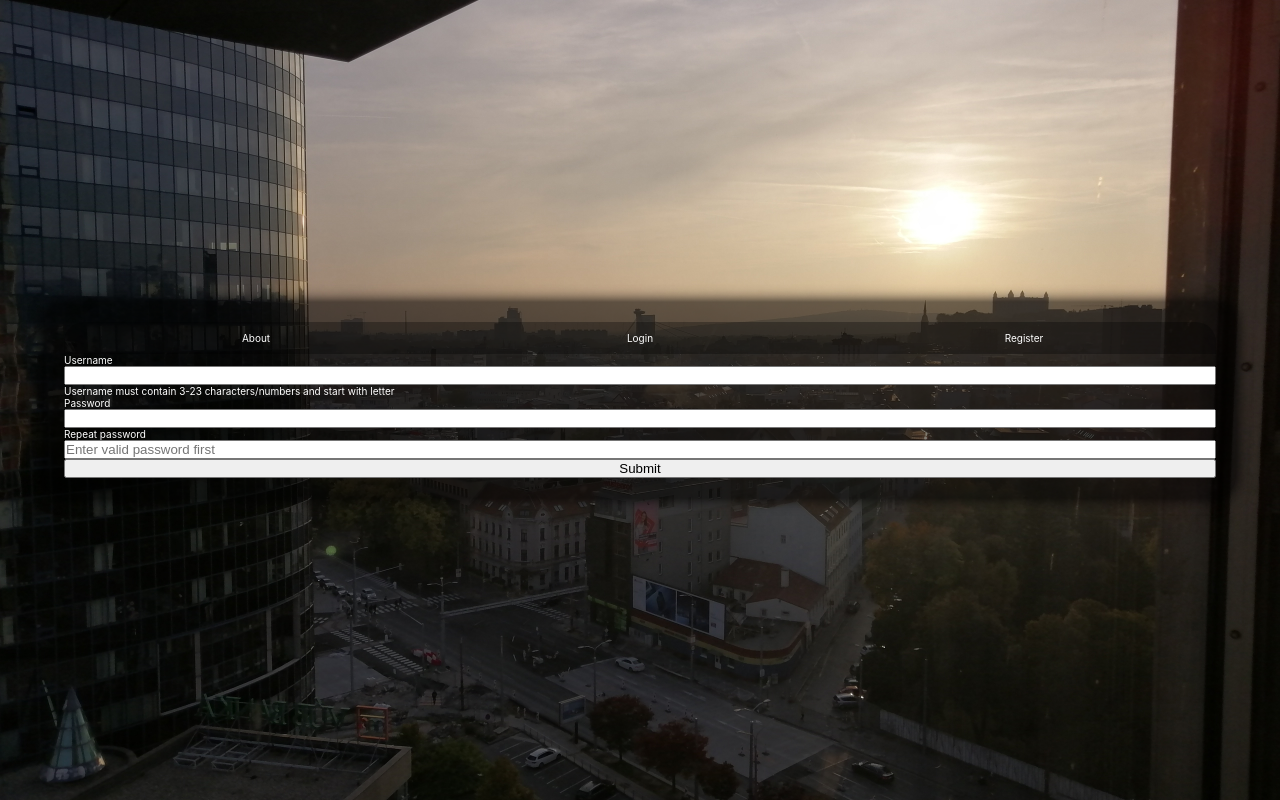
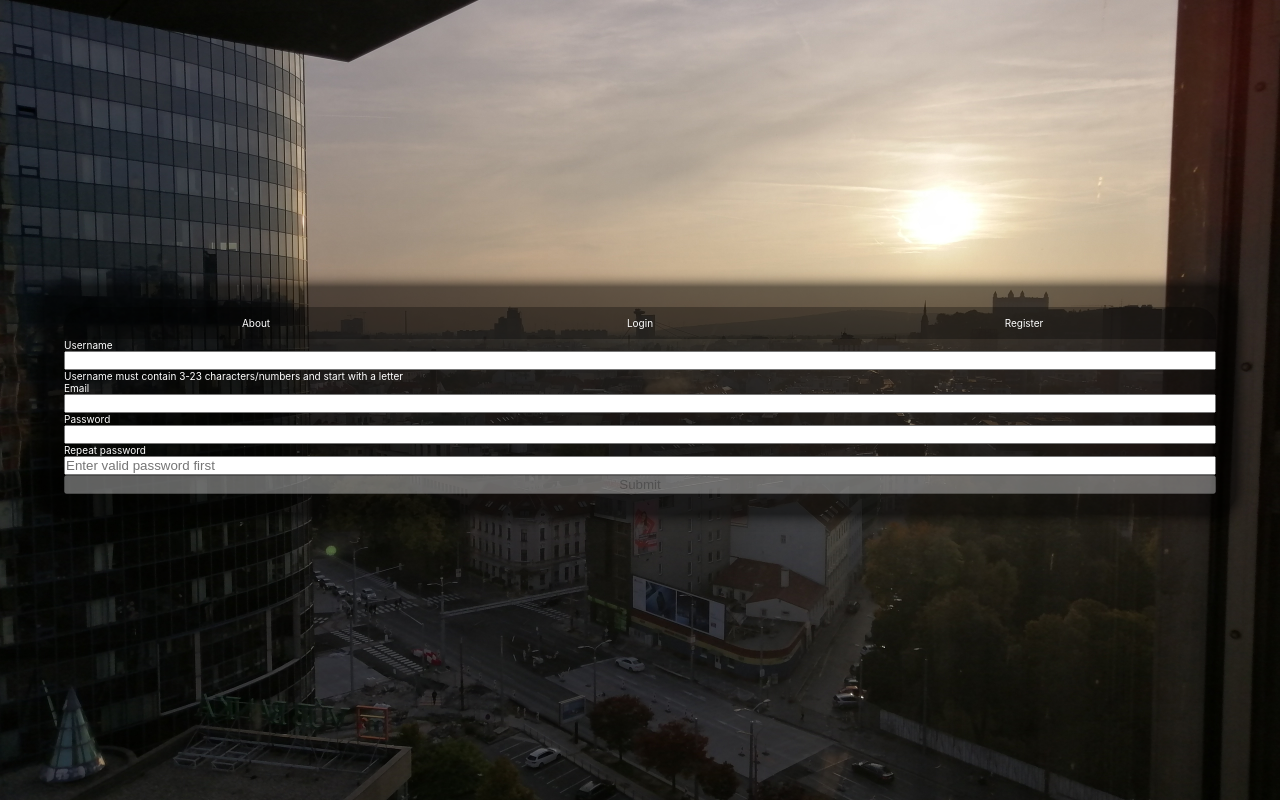
Before and after one commit to mrslvs/invoicing, a React (Create React App) app in the folder frontend/: page / in a window 1280 px wide. Both pictures are taken after a click on the button "Register". Built offline with nearby package versions, Linux system fonts and the light colour scheme.

Commit message:
refactor register page & add email input

```diff
--- a/frontend/src/home/Register.js
+++ b/frontend/src/home/Register.js
@@ -6,6 +6,10 @@ const Register = () => {
     // https://youtu.be/brcHK3P6ChQ
     //must start lower or upercase letter, then char or number or - or _
     const USER_REGEX = /^[a-zA-Z][a-zA-Z0-9-_]{3,23}$/;
+
+    // https://www.simplilearn.com/tutorials/javascript-tutorial/email-validation-in-javascript
+    const EMAIL_REGEX = /^[a-zA-Z0-9.!#$%&'*+/=?^_`{|}~-]+@[a-zA-Z0-9-]+(?:\.[a-zA-Z0-9-]+)*$/;
+
     // Min 8 chars, 1 uppercase letter, 1 lowercase letter, 1 number, 1 special character:
     // (https://stackoverflow.com/questions/19605150/regex-for-password-must-contain-at-least-eight-characters-at-least-one-number-a)
     const PWD_REGEX = /^(?=.*[a-z])(?=.*[A-Z])(?=.*\d)(?=.*[@$!%*?&])[A-Za-z\d@$!%*?&]{8,}$/;
@@ -13,11 +17,16 @@ const Register = () => {
     const [user, setUser] = useState('');
     const [validUser, setValidUser] = useState(false);
 
+    const [mail, setMail] = useState('');
+    const [validMail, setValidMail] = useState(false);
+
     const [pwd, setPwd] = useState('');
     const [validPwd, setValidPwd] = useState(false);
 
     const [repeatPwd, setRepeatPwd] = useState('');
     const [validRepeatPwd, setValidRepeatPwd] = useState(false);
+
+    const [validForm, setValidForm] = useState(false);
 
     useEffect(() => {
         const result = USER_REGEX.test(user);
@@ -25,10 +34,29 @@ const Register = () => {
     }, [user]);
 
     useEffect(() => {
+        const result = EMAIL_REGEX.test(mail);
+        setValidMail(result);
+    }, [mail]);
+
+    useEffect(() => {
         const result = PWD_REGEX.test(pwd);
         console.log(pwd + ' = ' + result);
         setValidPwd(result);
     }, [pwd]);
+
+    useEffect(() => {
+        if (pwd && repeatPwd && repeatPwd === pwd) {
+            setValidRepeatPwd(true);
+            console.log('passwords match');
+        } else {
+            setValidRepeatPwd(false);
+        }
+    }, [repeatPwd]);
+
+    useEffect(() => {
+        const tmp = validUser && validMail && validPwd && validRepeatPwd;
+        setValidForm(tmp);
+    }, [validUser, validMail, validPwd, validRepeatPwd]);
 
     const handleSubmit = async (e) => {
         e.preventDefault();
@@ -51,13 +79,7 @@ const Register = () => {
     };
 
     return (
-        <form
-            // id="register-form"
-            action="/auth/register"
-            method="POST"
-            className="Content register-form"
-            onSubmit={(e) => handleSubmit(e)}
-        >
+        <form className="Content register-form" onSubmit={(e) => handleSubmit(e)}>
             <label htmlFor="username">Username</label>
 
             <input
@@ -73,9 +95,20 @@ const Register = () => {
                 <p>Valid</p>
             ) : (
                 <p className="hint">
-                    Username must contain 3-23 characters/numbers and start with letter
+                    Username must contain 3-23 characters/numbers and start with a letter
                 </p>
             )}
+
+            <label htmlFor="usermail">Email</label>
+
+            <input
+                type="text"
+                id="usermail"
+                name="usermail"
+                autoComplete="off"
+                required
+                onChange={(e) => setMail(e.target.value)}
+            />
 
             <label htmlFor="pwd">Password</label>
 
@@ -98,10 +131,10 @@ const Register = () => {
                 required
                 readOnly={validPwd ? false : true}
                 placeholder={validPwd ? '' : 'Enter valid password first'}
-                onChange={(e) => setValidRepeatPwd(e.target.value)}
+                onChange={(e) => setRepeatPwd(e.target.value)}
             />
 
-            <input type="submit" />
+            <input type="submit" disabled={!validForm} />
         </form>
     );
 };
```
